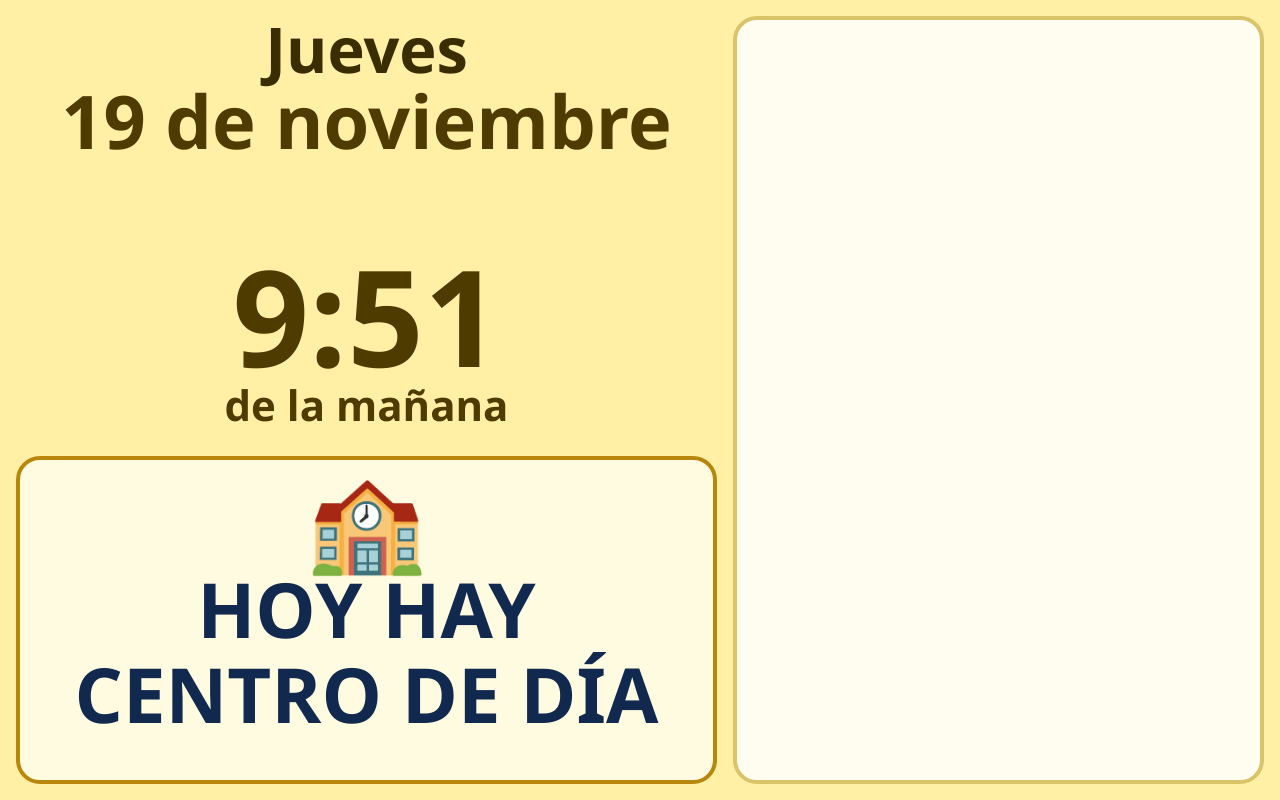
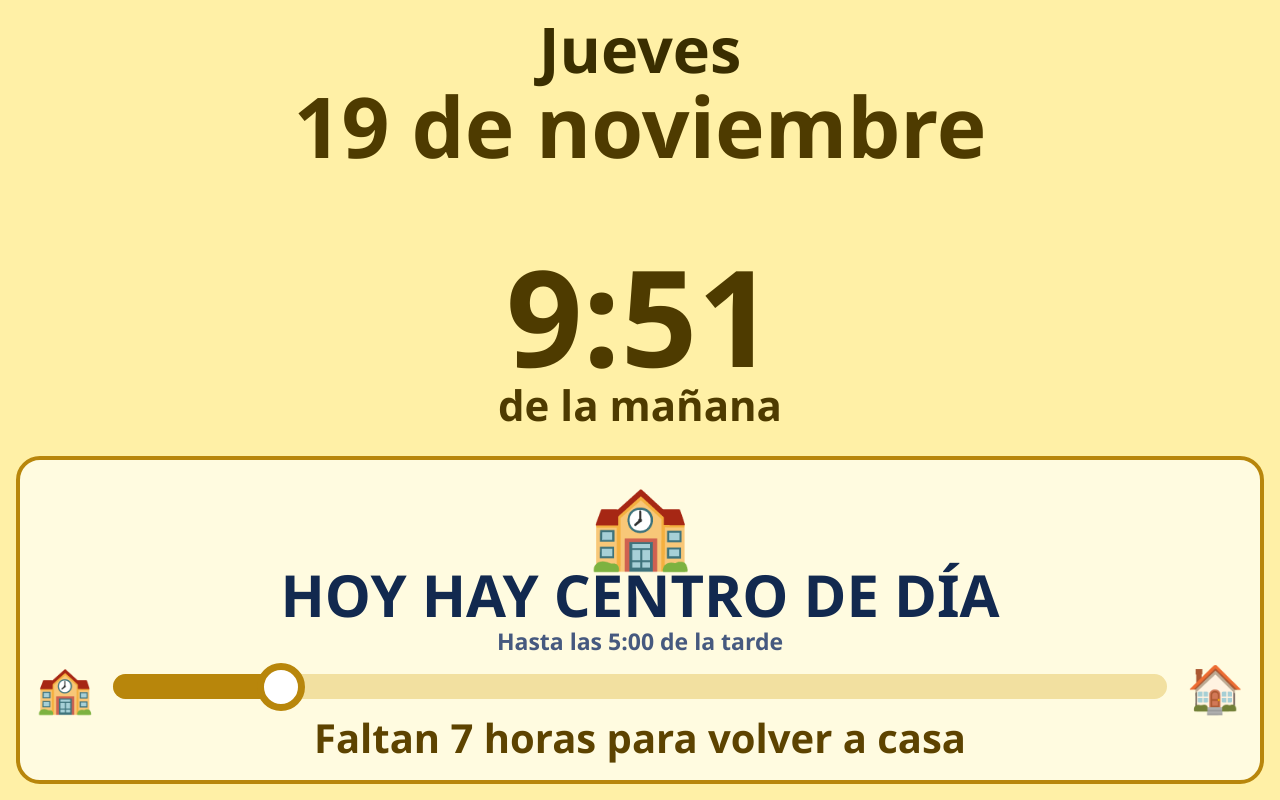
Before and after one commit to Cop1310/panel_celia, a plain HTML site: page index.html in a window 1280 px wide. Drawn offline with Linux system fonts and the light colour scheme; no server answers.

Commit message:
Add files via upload

```diff
--- a/index.html
+++ b/index.html
@@ -37,7 +37,7 @@ body.noche #rec{color:#FFCC80}
 body.noche #hm{color:#FFB74D}
 #per{text-align:center;font-weight:700;line-height:1.1;color:#1B5E20;white-space:nowrap}
 body.noche #per{color:#FFB74D}
-#ahora{background:#EFF8EF;border:.6vmin solid #2E7D32;border-radius:3vmin;padding:1.2vmin 2vmin;text-align:center;display:block}
+#ahora{display:-webkit-flex;display:flex;-webkit-flex-direction:column;flex-direction:column;-webkit-justify-content:center;justify-content:center;background:#EFF8EF;border:.6vmin solid #2E7D32;border-radius:3vmin;padding:1.2vmin 2vmin;text-align:center}
 body.noche #ahora{background:#5A1414;border-color:#FFB74D}
 #ahora.av{background:#FFF3E0;border-color:#C62828}
 body.noche #ahora.av{background:#7A2020;border-color:#FFB74D}
@@ -48,9 +48,18 @@ body.noche #ahora .t0{color:#FFCCA6}
 body.noche #atxt{color:#FFF}
 #cuenta{font-weight:800;line-height:1.1;color:#1B5E20;margin-top:.8vmin}
 body.noche #cuenta{color:#FFB74D}
-#barra{width:92%;margin-left:auto;margin-right:auto;border-radius:10px;background:#C8E6C9;overflow:hidden}
+#brow{display:flex;align-items:center;width:100%;margin-top:1.2vmin}
+#brow span{line-height:1;flex:none}
+#barra{position:relative;flex:1;border-radius:99px;background:#C8E6C9;margin:0 2.4vmin}
+#bola{position:absolute;top:50%;left:0;border-radius:50%;background:#fff;border:.9vmin solid #2E7D32;-webkit-transform:translate(-50%,-50%);transform:translate(-50%,-50%);-webkit-transition:left 1s;transition:left 1s}
+body.tarde #bola{border-color:#B8860B}
+body.noche #bola{border-color:#FFB74D}
+#pop{position:absolute;left:0;top:0;right:0;bottom:0;display:none;z-index:15;text-align:center;padding:4vmin;background:#FFF59D;color:#1B2A4A;cursor:pointer;overflow:hidden}
+body.noche #pop{background:#FFB74D;color:#3E1010}
+#pop .pd{font-weight:800;line-height:1.1}
+#pop .pt{font-weight:800;line-height:1.12;margin-top:2vmin;word-wrap:break-word}
 body.noche #barra{background:#7A2B2B}
-#barraI{height:100%;width:0;background:#2E7D32;-webkit-transition:width 1s;transition:width 1s}
+#barraI{height:100%;width:0;border-radius:99px;background:#2E7D32;-webkit-transition:width 1s;transition:width 1s}
 body.noche #barraI{background:#FFB74D}
 #sol{font-weight:700;text-align:center;color:#FFCC80;line-height:1.2;margin-top:1vmin}
 #desp{color:#46597F;line-height:1.15;font-weight:700}
@@ -82,8 +91,10 @@ body.noche .m.nuevo .de{color:#5D2A10}
 <div id="app">
   <div class="blk" id="bdia"><div id="dia"></div><div id="fl"></div><div id="rec"></div></div>
   <div class="blk" id="bhora"><div id="hm"></div><div id="per"></div></div>
-  <div class="blk" id="ahora"><div class="t0" id="t0">AHORA</div><div id="aico"></div><div id="atxt"></div><div id="desp"></div><div id="cuenta"></div><div id="barra"><div id="barraI"></div></div><div id="sol"></div></div>
-  <div class="blk" id="chat"><div class="ct" id="ct" style="display:none"></div><div id="msgs"></div><div id="estado"></div></div>
+  <div class="blk" id="ahora"><div class="t0" id="t0">AHORA</div><div id="aico"></div><div id="atxt"></div><div id="desp"></div><div id="brow"><span id="bi0"></span><div id="barra"><div id="barraI"></div><div id="bola"></div></div><span id="bi1"></span></div><div id="cuenta"></div><div id="sol"></div></div>
+  <div class="blk" id="chat"><div class="ct" id="ct" style="display:none"></div><div id="msgs"></div></div>
+  <div id="estado"></div>
+  <div id="pop"><div class="pd" id="popde"></div><div class="pt" id="poptx"></div></div>
   <div id="mask"></div>
   <div id="flash"><div class="fd" id="fd"></div><div class="ft" id="ft"></div><div class="fs">Toca la pantalla para continuar</div></div>
 </div>
@@ -110,11 +121,11 @@ window.FESTIVOS_DEF=['2026-12-07','2026-12-08','2026-12-25',
 </script>
 <script>
 (function(){
-var VERSION='1.8';
+var VERSION='1.9';
 /* ---- ajustes fáciles de cambiar ---- */
 var NOCHE_INI=22*60;          /* 22:00 empieza la noche */
 var NOCHE_FIN=7*60+30;        /* 7:30 acaba la noche */
-var MSG_VIDA=30*60*1000;      /* los mensajes duran 30 minutos */
+var MSG_VIDA=10*60*1000;      /* los mensajes duran 10 minutos */
 var TOQUE_MIN=5;              /* minutos sin máscara tras tocar la pantalla */
 var MSG_NUEVO_MIN=10;         /* minutos sin máscara tras un mensaje nuevo */
 var MESES=['enero','febrero','marzo','abril','mayo','junio','julio','agosto','septiembre','octubre','noviembre','diciembre'];
@@ -135,19 +146,23 @@ function fitText(box,maxPx,minPx){
   while(box.scrollHeight>box.clientHeight+1&&s>minPx){s-=2;box.style.fontSize=Math.round(s)+'px'}
 }
 var L={};
+function calcChat(){return !!(PC.configurado()&&msgs.filter(vivo).length>0)}
 function layout(){
   var W=window.innerWidth,H=window.innerHeight,land=W>H*1.1,m=Math.round(Math.min(W,H)*0.02);
+  var hc=calcChat();L.hayChat=hc;
   L.W=W;L.H=H;L.land=land;
   var bx,by,bw,bh,hx,hy,hw,hh,ax,ay,aw,ah,cx,cy,cw,ch;
   if(!land){
     bx=m;bw=W-2*m;hx=m;hw=bw;ax=m;aw=bw;cx=m;cw=bw;
-    by=m;bh=H*0.20;hy=by+bh;hh=H*0.15;ay=hy+hh+m;ah=H*0.36;cy=ay+ah+m;ch=H-cy-m;
+    if(hc){by=m;bh=H*0.20;hy=by+bh;hh=H*0.15;ay=hy+hh+m;ah=H*0.36;cy=ay+ah+m;ch=H-cy-m}
+    else{by=m;bh=H*0.19;hy=by+bh;hh=H*0.15;ay=hy+hh+m;ah=H-ay-m;cy=0;ch=0}
   }else{
-    var lw=W*0.56;
-    bx=m;bw=lw-m;hx=m;hw=bw;ax=m;aw=bw;
+    var lw=hc?W*0.56:W;
+    bx=m;bw=hc?lw-m:W-2*m;hx=m;hw=bw;ax=m;aw=bw;
     by=m;bh=H*0.29;hy=by+bh;hh=H*0.24;ay=hy+hh+m;ah=H-ay-m;
     cx=lw+m;cw=W-cx-m;cy=m;ch=H-2*m;
   }
+  $('chat').style.display=hc?'block':'none';
   place('bdia',bx,by,bw,bh);place('bhora',hx,hy,hw,hh);place('ahora',ax,ay,aw,ah);place('chat',cx,cy,cw,ch);
   /* día de la semana, fecha grande y línea de recordatorio */
   setFs('dia',Math.min(bh*0.27,bw*0.15));
@@ -196,11 +211,13 @@ function segmentos(now){
 function situacion(now){
   var m=now.getHours()*60+now.getMinutes()+now.getSeconds()/60,sg=segmentos(now),cur=null,nx=null,i;
   for(i=0;i<sg.length;i++)if(sg[i].a<=m&&m<sg[i].z&&(!cur||sg[i].a>cur.a))cur=sg[i];
+  var pe=null;
   for(i=0;i<sg.length;i++){
     var x=sg[i];
     if(x.a>m&&(!cur||x.a>=cur.z)&&(!nx||x.a<nx.a))nx=x;
+    if(x.z<=m&&(pe===null||x.z>pe))pe=x.z;
   }
-  return {m:m,cur:cur,next:nx};
+  return {m:m,cur:cur,next:nx,prevEnd:pe};
 }
 
 /* hora de salida del sol en Madrid (fórmula NOAA), en minutos locales del día de d */
@@ -216,6 +233,19 @@ function amanecerMin(d){
   var off=-new Date(y,m,dd,12).getTimezoneOffset();
   return Math.round(utc+off);
 }
+function durTxt(min){
+  min=Math.ceil(min);
+  if(min<=1)return 'menos de 1 minuto';
+  if(min<60)return min+' minutos';
+  var h=Math.floor(min/60),r=min%60,y='';
+  if(r>=45)h+=1;else if(r>=15)y=' y media';
+  return (h===1?'1 hora':h+' horas')+y;
+}
+function faltaTxt(min,para){
+  var t=durTxt(min),sing=/^(1 hora|menos|1 minuto)/.test(t);
+  return (sing?'Falta ':'Faltan ')+t+' '+para;
+}
+function horaTxt(am){var h=Math.floor(am/60)%24,mi=am%60;return PC.h12(h)+':'+PC.pad(mi)+' '+PC.periodo(h)}
 function renderAhora(){
   var d=new Date(),S=situacion(d),cur=S.cur,nx=S.next,av=(aviso&&aviso.texto)?aviso:null;
   var centro=!!(cur&&cur.b.c)&&!av;
@@ -223,49 +253,57 @@ function renderAhora(){
   document.body.className=tema(d);
   var box=$('ahora'),ah=box.clientHeight,aw=box.clientWidth,land=L.land;
   $('ahora').className=av?'blk av':'blk';
-  /* texto principal */
-  var t0=$('t0'),ico=$('aico'),tx=$('atxt'),c=$('cuenta'),b=$('barra'),bi=$('barraI'),sub=$('desp');
-  var cuentaTxt='',prog=null,mostrarCuenta=!av&&!!nx&&!centro;
-  if(mostrarCuenta){
-    var rest=nx.a-S.m;
-    cuentaTxt=(rest<=1?'Falta ':'Faltan ')+fmtDur(rest)+' para '+esc(nx.b.t);
-    if(cur){var tot=nx.a-cur.a;if(tot>0){prog=(S.m-cur.a)/tot;prog=Math.max(0,Math.min(1,prog))}}
+  var z=L.hayChat?1:1.3;
+  var t0=$('t0'),ico=$('aico'),tx=$('atxt'),c=$('cuenta'),b=$('barra'),bi=$('barraI'),sub=$('desp'),row=$('brow'),bo=$('bola'),i0=$('bi0'),i1=$('bi1');
+  /* cuenta atrás y barra */
+  var cuentaTxt='',prog=null,left='',right='';
+  if(!av&&(centro||nx)){
+    var endT=centro?cur.z:nx.a,para=centro?'para volver a casa':(nx.b.c?'para ir al centro de día':'para '+esc(nx.b.t));
+    var start=cur?cur.a:(S.prevEnd!==null?S.prevEnd:endT-240);
+    cuentaTxt=faltaTxt(endT-S.m,para);
+    var tot=endT-start;if(tot>0){prog=(S.m-start)/tot;prog=Math.max(0,Math.min(1,prog))}
+    left=cur?(cur.b.ic||''):'🏠';
+    right=centro?'🏠':(nx?(nx.b.ic||''):'');
   }
-  t0.innerHTML=av?'AVISO':(sinAct?'':'AHORA');
+  t0.innerHTML=av?'AVISO':'AHORA';
   t0.style.display=(sinAct||centro)?'none':'block';
-  t0.style.fontSize=Math.round(Math.min(ah*0.08,aw*0.04))+'px';
-  var icoTxt=av?esc(av.icono||''):(cur?cur.b.ic||'':(nx?nx.b.ic||'':''));
-  ico.innerHTML=icoTxt;
-  ico.style.fontSize=Math.round(Math.min(ah*(centro?0.30:(land?0.17:0.14)),aw*0.16))+'px';
+  t0.style.fontSize=Math.round(Math.min(ah*0.07,aw*0.04)*z)+'px';
+  ico.innerHTML=av?esc(av.icono||''):(sinAct?'':(cur.b.ic||''));
+  ico.style.display=ico.innerHTML?'block':'none';
+  ico.style.fontSize=Math.round(Math.min(ah*(centro?0.20:0.15)*z,aw*0.2))+'px';
   tx.innerHTML=av?esc(av.texto):(centro?'HOY HAY CENTRO DE DÍA':(cur?esc(cur.b.t):''));
   tx.style.display=sinAct?'none':'block';
-  sub.innerHTML=(!av&&!centro&&cur&&cur.b.s)?esc(cur.b.s):'';
-  sub.style.fontSize=Math.round(Math.min(ah*0.06,aw*0.03))+'px';
+  var subT=(!av&&centro)?('Hasta las '+horaTxt(cur.z)):((!av&&cur&&cur.b.s)?esc(cur.b.s):'');
+  sub.innerHTML=subT;sub.style.display=subT?'block':'none';
+  sub.style.fontSize=Math.round(Math.min(ah*0.055*z,aw*0.04))+'px';
   c.innerHTML=cuentaTxt;
-  c.style.fontSize=Math.round(Math.min(ah*(sinAct?0.16:0.115),aw*(sinAct?0.075:0.058)))+'px';
+  c.style.fontSize=Math.round(Math.min(ah*(sinAct?0.18:0.095)*z,aw*(sinAct?0.1:0.065)))+'px';
   c.style.display=cuentaTxt?'block':'none';
-  if(prog===null){b.style.display='none'}
+  if(prog===null){row.style.display='none'}
   else{
-    b.style.display='block';
-    b.style.height=Math.max(12,Math.round(ah*0.07))+'px';
-    b.style.marginTop=Math.round(ah*0.015)+'px';
+    var bh=Math.max(14,Math.round(ah*0.06*z)),fi=Math.round(Math.min(ah*(sinAct?0.16:0.11)*z,aw*0.13));
+    row.style.display='flex';
+    b.style.height=bh+'px';
+    bo.style.width=bo.style.height=Math.round(bh*1.9)+'px';
     bi.style.width=Math.round(prog*100)+'%';
+    bo.style.left=Math.round(prog*100)+'%';
+    i0.innerHTML=left;i1.innerHTML=right;i0.style.fontSize=i1.style.fontSize=fi+'px';
   }
   /* ajustar el texto de la actividad al hueco libre */
-  var libre=ah-((sinAct||centro)?0:t0.offsetHeight)-ico.offsetHeight-sub.offsetHeight-c.offsetHeight-(b.style.display==='none'?0:b.offsetHeight+Math.round(ah*0.015))-Math.round(L.H*0.03)-6;
+  var libre=ah-((sinAct||centro)?0:t0.offsetHeight)-(ico.style.display==='none'?0:ico.offsetHeight)-(sub.style.display==='none'?0:sub.offsetHeight)-(c.style.display==='none'?0:c.offsetHeight)-(row.style.display==='none'?0:row.offsetHeight+10)-Math.round(L.H*0.05)-6;
   if(!sinAct){
-    var s=Math.min(ah*0.26,aw*0.11);tx.style.fontSize=Math.round(s)+'px';
+    var s=Math.min(ah*0.22*z,aw*0.13);tx.style.fontSize=Math.round(s)+'px';
     var g=0;while(tx.offsetHeight>libre&&s>14&&g++<80){s-=2;tx.style.fontSize=Math.round(s)+'px'}
   }else{
     var s2=parseInt(c.style.fontSize,10),g2=0;
-    while(c.offsetHeight>ah-ico.offsetHeight-12&&s2>14&&g2++<60){s2-=2;c.style.fontSize=s2+'px'}
+    while(c.offsetHeight>ah-row.offsetHeight-30&&s2>14&&g2++<60){s2-=2;c.style.fontSize=s2+'px'}
   }
   var sol=$('sol'),tm=tema(d),hh=d.getHours();
   if(tm==='noche'&&!av){
     var dia=(hh>=21)?new Date(d.getFullYear(),d.getMonth(),d.getDate()+1,12):d;
     var am=amanecerMin(dia);
     sol.innerHTML='🌅 '+(hh>=21?'Mañana':'Hoy')+' amanece a las '+PC.h12(Math.floor(am/60))+':'+PC.pad(am%60);
-    sol.style.fontSize=Math.round(Math.min(ah*0.075,aw*0.04))+'px';sol.style.display='block';
+    sol.style.fontSize=Math.round(Math.min(ah*0.07*z,aw*0.045))+'px';sol.style.display='block';
   }else sol.style.display='none';
   applyMask();
 }
@@ -291,8 +329,34 @@ function quienDia(ts){
   return PC.DIAS[d.getDay()]+' '+d.getDate()+', ';
 }
 function esc(s){return String(s).replace(/[&<>"]/g,function(c){return {'&':'&amp;','<':'&lt;','>':'&gt;','"':'&quot;'}[c]})}
+var popId=null,popUntil=0,popShown=null,seen=[],seenInit=false;
+try{var sv=JSON.parse(ls('pc_seen')||'null');if(sv&&sv.length!==undefined){seen=sv;seenInit=true}}catch(e){}
+function popDur(m){return Math.min(25,10+Math.floor(String(m.texto).length/10))*1000}
+function detectaNuevos(list){
+  var l=list.slice().sort(function(a,b){return a.ts-b.ts}),i,nuevo=null;
+  if(!seenInit){for(i=0;i<l.length;i++)seen.push(l[i].id);seenInit=true}
+  else for(i=0;i<l.length;i++)if(seen.indexOf(l[i].id)<0){seen.push(l[i].id);nuevo=l[i]}
+  if(seen.length>60)seen=seen.slice(seen.length-60);
+  ls('pc_seen',JSON.stringify(seen));
+  if(nuevo){popId=nuevo.id;popUntil=Date.now()+popDur(nuevo);popShown=null}
+}
+function renderPop(){
+  var p=$('pop'),m=null,i;
+  if(popId&&Date.now()<popUntil)for(i=0;i<msgs.length;i++)if(msgs[i].id===popId)m=msgs[i];
+  if(!m){p.style.display='none';popShown=null;return}
+  p.style.display='block';
+  if(popShown===popId)return;
+  popShown=popId;
+  var W=L.W,H=L.H,mn=Math.min(W,H),de=$('popde'),tx=$('poptx');
+  de.innerHTML='📩 Mensaje de '+esc(m.de||'la familia');de.style.fontSize=Math.round(mn*0.065)+'px';
+  tx.innerHTML=esc(m.texto);
+  var fs=mn*0.16,g=0;tx.style.fontSize=Math.round(fs)+'px';
+  while((tx.offsetHeight+de.offsetHeight)>(H-mn*0.1)&&fs>18&&g++<80){fs-=2;tx.style.fontSize=Math.round(fs)+'px'}
+}
+$('pop').onclick=function(){popUntil=0;renderPop()};
 function vivo(m){return (Date.now()-m.ts)<MSG_VIDA}
 function renderMsgs(){
+  if(calcChat()!==L.hayChat){layout();return}
   var box=$('msgs'),W=L.W,H=L.H,ch=$('chat').clientHeight,cw=$('chat').clientWidth;
   var ct=$('ct');ct.style.fontSize=Math.round(Math.min(ch*0.06,cw*0.055))+'px';
   var avail=ch-ct.offsetHeight-Math.min(W,H)*0.05;
@@ -405,7 +469,8 @@ function pollMsgs(){
       }
     }
     msgs=list;ls('pc_msgs',JSON.stringify(list));
-    renderMsgs();renderEstado();applyMask();
+    detectaNuevos(list);
+    renderMsgs();renderPop();renderEstado();applyMask();
   });
 }
 function pollAviso(){
@@ -539,6 +604,7 @@ function heartbeat(){
 
 /* ---- reloj ---- */
 function tick(){
+  renderPop();
   var d=new Date(),key=PC.iso(d)+' '+d.getHours()+':'+d.getMinutes();
   if(key!==lastTick){
     lastTick=key;renderFecha();renderAhora();renderMsgs();
```
